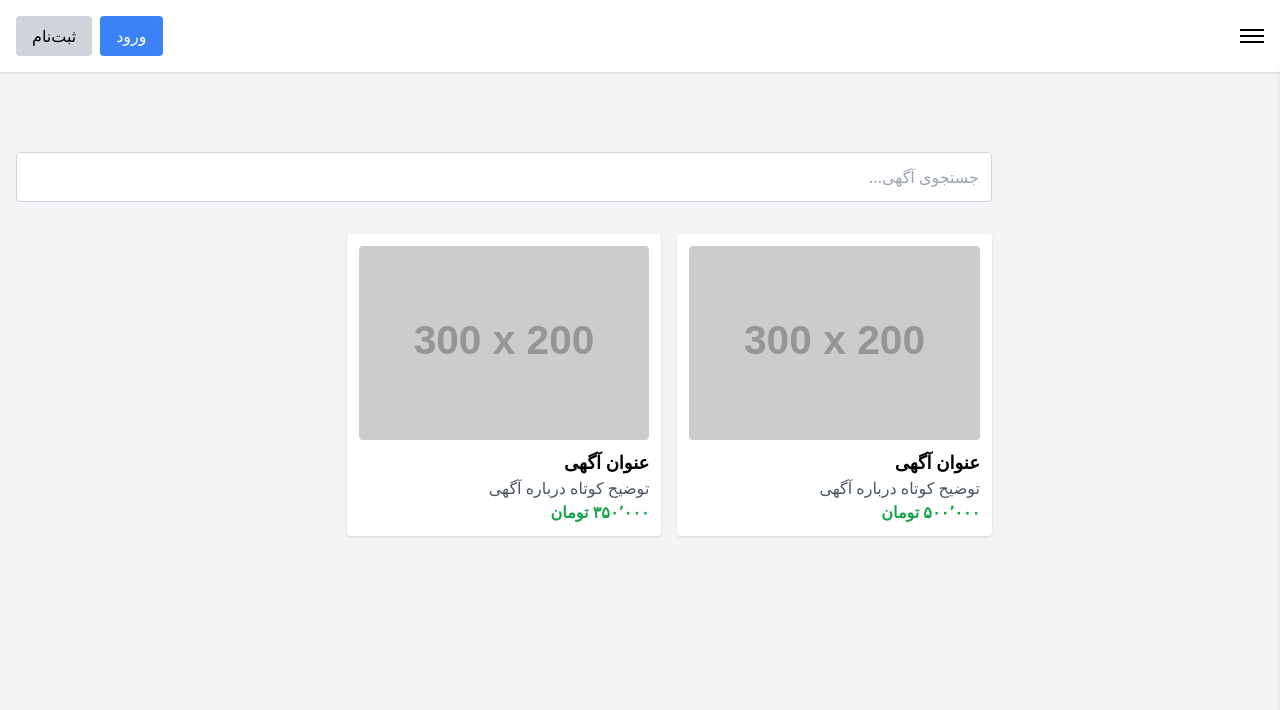
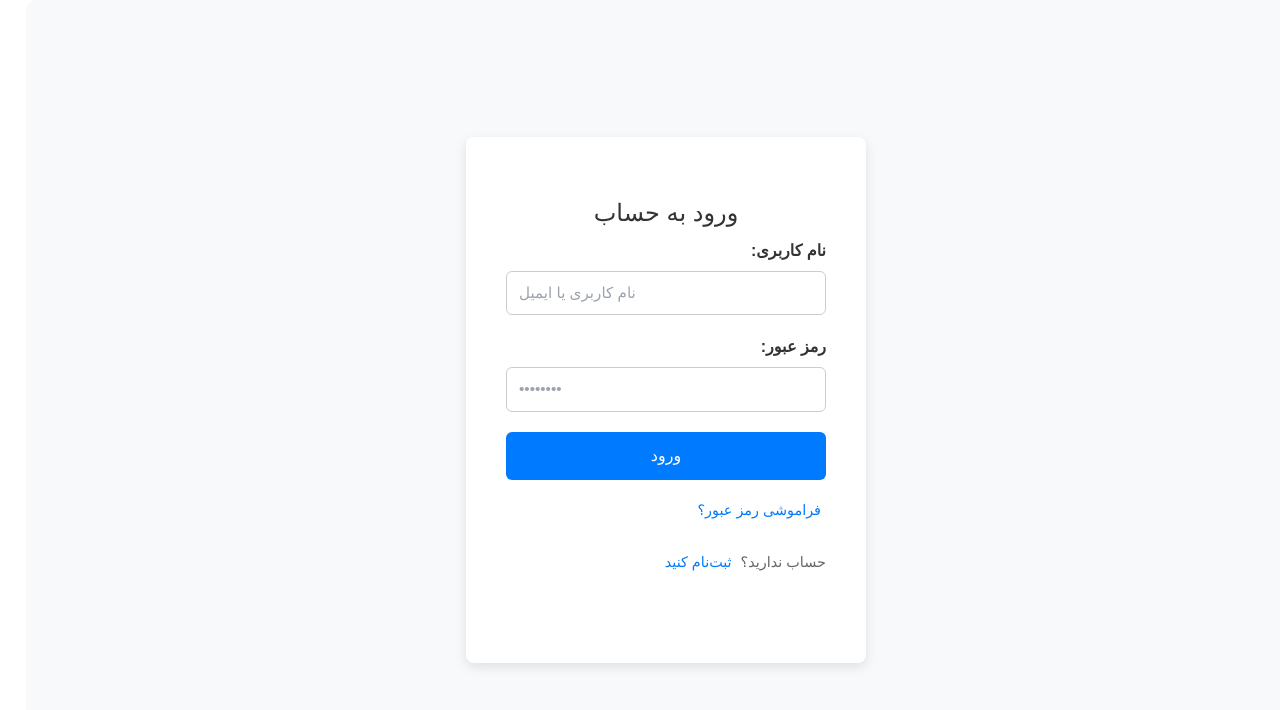
Before and after one commit to Arminnj1379/Ads-Campaign-React, a React (Create React App) app: page / in a window 1280 px wide. Shown: the top 710 px of the page. Built offline with nearby package versions, Linux system fonts and the light colour scheme; a small style sheet from the web is missing.

Commit message:
Add Token Service And Api Service

```diff
--- a/package.json
+++ b/package.json
@@ -11,8 +11,10 @@
     "@types/node": "^16.18.126",
     "@types/react": "^19.1.3",
     "@types/react-dom": "^19.1.3",
+    "axios": "^1.9.0",
     "react": "^19.1.0",
     "react-dom": "^19.1.0",
+    "react-router-dom": "^7.6.2",
     "react-scripts": "5.0.1",
     "typescript": "^4.9.5",
     "web-vitals": "^2.1.4"
--- a/src/App.css
+++ b/src/App.css
@@ -1,3 +1,11 @@
+@import url('https://cdn.jsdelivr.net/gh/rastikerdar/vazirmatn@v33.003/Vazirmatn-font-face.css');
+body {
+  font-family: 'Vazirmatn', sans-serif;
+}
+
+html, body, #root, .app {
+  font-family: 'Vazirmatn', sans-serif;
+}
 .App {
   text-align: center;
 }
--- a/src/App.tsx
+++ b/src/App.tsx
@@ -1,13 +1,17 @@
 import React from "react";
-import Header from "./components/Common/Header";
-import Home from "./pages/Home";
-import HomePage from "./pages/Home";
+import HomePage from "./pages/Home/Home";
+import { BrowserRouter, Routes, Route } from "react-router-dom";
+import Login from "./pages/Login/Login";
 
 function App() {
   return (
-    <div className="min-h-screen bg-gray-100">
-      <HomePage />
-    </div>
+    <BrowserRouter>
+      <Routes>
+        <Route path="/" element={<Login />} />
+        <Route path="/home" element={<HomePage />} />
+        {/* اگر صفحات دیگه هم داشتی اینجا اضافه کن */}
+      </Routes>
+    </BrowserRouter>
   );
 }
 
--- /dev/null
+++ b/src/api/httpService.tsx
@@ -0,0 +1,59 @@
+// src/utils/apiClient.js
+import axios from "axios";
+
+// 🔧 ساخت یک instance از Axios
+const api = axios.create({
+  baseURL: "http://192.168.0.40:85/api/adscampaign", // آدرس API شما
+  timeout: 10000, // زمان انتظار حداکثر 10 ثانیه
+  headers: {
+    "Content-Type": "application/json",
+  },
+});
+
+// 📡 Interceptor برای اضافه کردن توکن قبل از هر درخواست
+api.interceptors.request.use(
+  (config) => {
+    const token = localStorage.getItem("token"); // 👉 توکن رو از localStorage بگیر
+    if (token) {
+      config.headers["Authorization"] = `Bearer ${token}`;
+    }
+    return config;
+  },
+  (error) => {
+    // مدیریت خطا در درخواست
+    console.error("خطا در درخواست:", error);
+    return Promise.reject(error);
+  }
+);
+
+// 🛡️ Interceptor برای مدیریت خطاهای پاسخ (response)
+api.interceptors.response.use(
+  (response) => {
+    // ✅ اگر پاسخ موفقیت‌آمیز بود، فقط response رو برگردون
+    return response;
+  },
+  (error) => {
+    // ❌ مدیریت خطاها (مثل 401 - غیرمجاز، 500 - خطای سرور و ...)
+    const status = error?.response?.status;
+
+    switch (status) {
+      case 401:
+        console.error("❌ شما مجاز نیستید. لطفاً مجدداً وارد شوید.");
+        // مثلاً redirect به صفحه login
+        // window.location.href = '/login';
+        break;
+      case 404:
+        console.error("❌ مسیر مورد نظر پیدا نشد.");
+        break;
+      case 500:
+        console.error("❌ خطای داخلی سرور.");
+        break;
+      default:
+        console.error("⚠️ خطایی رخ داده است:", error.message);
+    }
+
+    return Promise.reject(error);
+  }
+);
+
+export default api;
--- /dev/null
+++ b/src/api/loginService.tsx
@@ -0,0 +1,23 @@
+import axios from 'axios';
+// ساخت یک instance
+const loginapi = axios.create({
+  baseURL: 'http://192.168.0.40:85/api/adscampaign', // 🔁 این رو با آدرس خودت جایگزین کن
+  timeout: 10000,
+  headers: {
+    'Content-Type': 'application/json',
+  },
+});
+
+// 👉 Interceptors (اختیاری - برای auth, logging و ...)
+loginapi.interceptors.response.use(
+  response => response,
+  error => {
+    // مثلا logout کن اگه 401 بود
+    if (error.response?.status === 401) {
+      console.error('Unauthorized - لطفا دوباره وارد شوید');
+    }
+    return Promise.reject(error);
+  }
+);
+
+export default loginapi;
--- /dev/null
+++ b/src/api/userService.js
@@ -0,0 +1,11 @@
+import api from './httpService';
+
+export const getUsers = () => api.get('/user/getall');
+
+export const getUserById = (id) => api.get(`/user/getbyid/${id}`);
+
+export const createUser = (data) => api.post('/User/Create', data);
+
+// export const updateUser = (id, data) => api.put(`/users/${id}`, data);
+
+// export const deleteUser = (id) => api.delete(`/users/${id}`);
--- /dev/null
+++ b/src/pages/Home/Home.css
@@ -0,0 +1,5 @@
+@import url('https://cdn.jsdelivr.net/gh/rastikerdar/vazirmatn@v33.003/Vazirmatn-font-face.css');
+
+body {
+    font-family: 'Vazirmatn', sans-serif;
+}
--- /dev/null
+++ b/src/pages/Login/Login.css
@@ -0,0 +1,130 @@
+/* src/components/Login.css */
+@import url('https://cdn.jsdelivr.net/gh/rastikerdar/vazirmatn@v33.003/Vazirmatn-font-face.css');
+
+body {
+    margin: 0;
+    font-family: 'Vazirmatn', sans-serif;
+    direction: rtl;
+    text-align: right;
+}
+
+.login-container {
+    display: flex;
+    flex-direction: row-reverse; /* راست به چپ */
+    height: 100vh;
+    background-color: #f8f9fa;
+}
+
+.login-form-wrapper {
+    padding: 40px;
+    width: 100%;
+    max-width: 400px;
+    background-color: white;
+    box-shadow: 0 4px 12px rgba(0, 0, 0, 0.1);
+    border-radius: 8px;
+    margin: auto;
+    display: flex;
+    flex-direction: column;
+    justify-content: center;
+}
+
+.login-form-wrapper h2 {
+    margin-bottom: 10px;
+    color: #333;
+}
+
+.login-form-wrapper p {
+    margin-bottom: 30px;
+    color: #666;
+    font-size: 0.9rem;
+}
+
+.form-group {
+    margin-bottom: 20px;
+}
+
+.form-group label {
+    display: block;
+    margin-bottom: 8px;
+    font-weight: bold;
+    color: #333;
+}
+
+.form-group input {
+    width: 100%;
+    padding: 10px 12px;
+    border: 1px solid #ccc;
+    border-radius: 6px;
+    font-size: 0.95rem;
+    direction: ltr;
+}
+
+.btn-login {
+    width: 100%;
+    padding: 12px;
+    background-color: #007bff;
+    color: white;
+    border: none;
+    border-radius: 6px;
+    font-size: 1rem;
+    cursor: pointer;
+    transition: background-color 0.3s ease;
+}
+
+.btn-login:hover {
+    background-color: #0056b3;
+}
+
+.error-message {
+    color: red;
+    margin-bottom: 15px;
+    font-size: 0.9rem;
+}
+
+.form-footer {
+    margin-top: 20px;
+    font-size: 0.9rem;
+    color: #555;
+}
+
+.form-footer a {
+    color: #007bff;
+    text-decoration: none;
+    margin-right: 5px;
+}
+
+.form-footer a:hover {
+    text-decoration: underline;
+}
+
+.login-image {
+    display: none;
+}
+
+@media (min-width: 768px) {
+    .login-container {
+        flex-direction: row;
+        /* max-width: 900px;
+        margin: 50px auto; */
+        border-radius: 10px;
+        overflow: hidden;
+    }
+
+    .login-form-wrapper {
+        width: 50%;
+        padding: 60px 40px;
+    }
+
+    .login-image {
+        display: block;
+        width: 50%;
+        background-color: #e8ecf4;
+    }
+
+    .login-image img {
+        width: 100%;
+        height: 100%;
+        object-fit: cover;
+        border-radius: 0 10px 10px 0;
+    }
+}
--- /dev/null
+++ b/src/pages/Login/Login.jsx
@@ -0,0 +1,95 @@
+// src/components/Login.js
+import React, { useState } from "react";
+import "./Login.css";
+import axios from "axios";
+import { useNavigate } from "react-router-dom";
+import loginapi from "../../api/loginService"
+
+const Login = () => {
+  const [username, setUsername] = useState("");
+  const [password, setPassword] = useState("");
+  const [error, setError] = useState("");
+
+  const navigate = useNavigate();
+
+  const handleSubmit = async (e) => {
+    e.preventDefault();
+
+    if (!username || !password) {
+      setError("لطفاً نام کاربری و رمز عبور را وارد کنید.");
+      return;
+    }
+
+    try {
+      debugger
+      const response = await loginapi.post("/auth/login", {
+        UserName: username,
+        Password: password,
+        RememberMe: false,
+      });
+
+      console.log("پاسخ سرور:", response.data);
+
+      if (response.data.token) {
+        debugger
+        localStorage.setItem("token", response.data.token); // ذخیره توکن
+        navigate("/home");
+      }
+    } catch (err) {
+      if (err.response && err.response.status === 401) {
+        setError("نام کاربری یا رمز عبور اشتباه است.");
+      } else {
+        setError("خطایی در ارتباط با سرور رخ داده است.");
+      }
+      console.error("خطا در ورود:", err);
+    }
+  };
+
+  return (
+    <div className="login-container">
+      <div className="login-form-wrapper">
+        <h2 className="text-2xl text-center text-gray-800">ورود به حساب</h2>
+        {error && <div className="error-message">{error}</div>}
+
+        <form onSubmit={handleSubmit}>
+          <div className="form-group">
+            <label htmlFor="username">نام کاربری:</label>
+            <input
+              type="text"
+              id="username"
+              placeholder="نام کاربری یا ایمیل"
+              value={username}
+              onChange={(e) => setUsername(e.target.value)}
+            />
+          </div>
+
+          <div className="form-group">
+            <label htmlFor="password">رمز عبور:</label>
+            <input
+              type="password"
+              id="password"
+              placeholder="••••••••"
+              value={password}
+              onChange={(e) => setPassword(e.target.value)}
+            />
+          </div>
+
+          <button type="submit" className="btn-login">
+            ورود
+          </button>
+
+          <div className="form-footer">
+            <p>
+              <a href="/forgot-password">فراموشی رمز عبور؟</a>
+            </p>
+            <p>
+              حساب ندارید؟ <a href="/register">ثبت‌نام کنید</a>
+            </p>
+          </div>
+        </form>
+      </div>
+    </div>
+  );
+};
+
+export default Login;
--- /dev/null
+++ b/src/pages/UserList/UserList.jsx
@@ -0,0 +1,37 @@
+import React, { useEffect, useState } from 'react';
+import { getUsers } from '../../api/userService';
+
+const UserList = () => {
+  const [users, setUsers] = useState([]);
+  const [loading, setLoading] = useState(true);
+  const [error, setError] = useState('');
+
+  useEffect(() => {
+    const fetchUsers = async () => {
+      try {
+        const response = await getUsers();
+        setUsers(response.data);
+      } catch (err) {
+        setError('خطا در دریافت اطلاعات کاربران');
+        console.error(err);
+      } finally {
+        setLoading(false);
+      }
+    };
+
+    fetchUsers();
+  }, []);
+
+  if (loading) return <p>در حال بارگذاری...</p>;
+  if (error) return <p>{error}</p>;
+
+  return (
+    <ul>
+      {users.map(user => (
+        <li key={user.id}>{user.name}</li>
+      ))}
+    </ul>
+  );
+};
+
+export default UserList;
--- a/tailwind.config.js
+++ b/tailwind.config.js
@@ -1,8 +1,10 @@
 /** @type {import('tailwindcss').Config} */
 module.exports = {
-    content: ["./src/**/*.{js,ts,jsx,tsx}"],
-    theme: {
-      extend: {},
+  content: ["./src/**/*.{js,ts,jsx,tsx}"],
+  theme: {
+    fontFamily: {
+      sans: ["Vazirmatn", "sans-serif"],
     },
-    plugins: [],
-  };
+  },
+  plugins: [],
+};
```
Also changed, not shown: src/pages/Home/Home.tsx (renamed from src/pages/Home.tsx, +18 -5 lines), 1 other file (tests, documents, lock files or other folders).
